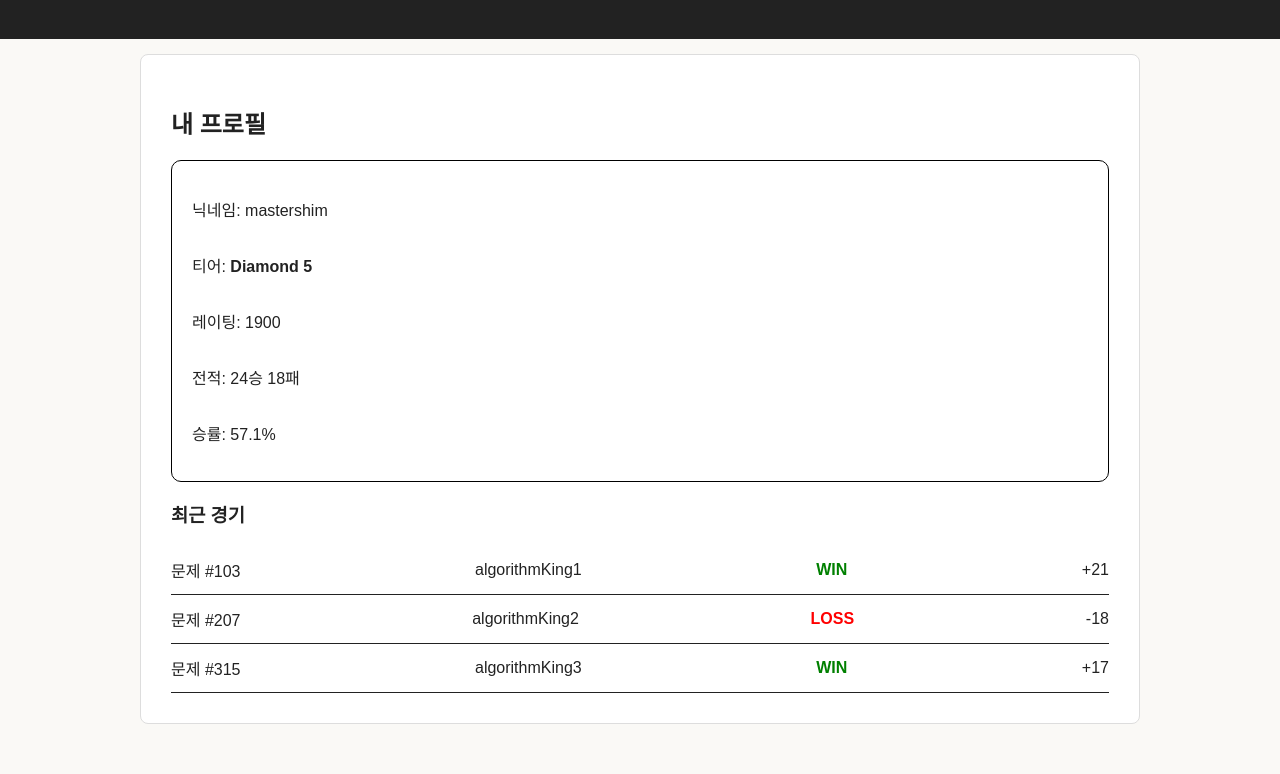
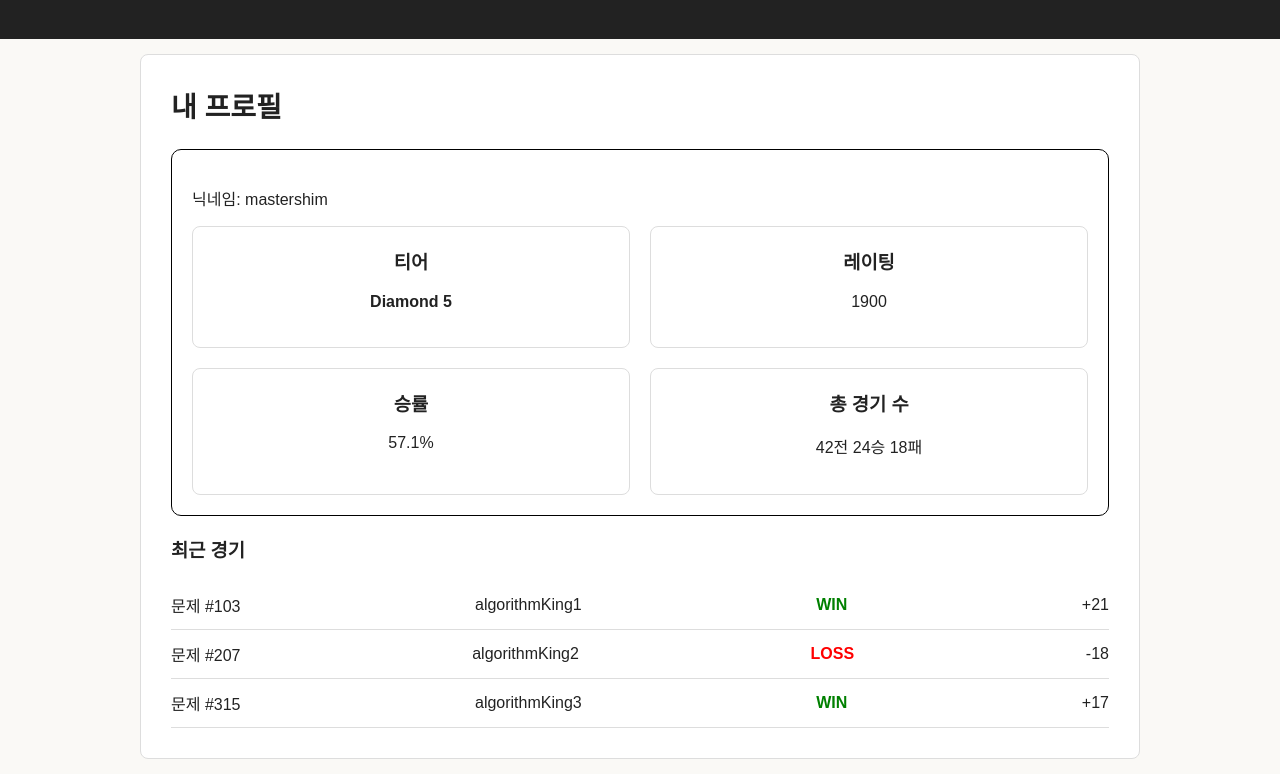
Before and after one commit to dhshim0105/ps-ranked, a plain HTML site: page profile.html in a window 1280 px wide. Shown: the part 90-864 px from the top of the page. Before the commit the page ends 829 px from the top, so only its background shows below. Drawn offline with Linux system fonts and the light colour scheme.

Commit message:
Add profile grid and shared styles

```diff
--- a/css/style.css
+++ b/css/style.css
@@ -82,6 +82,13 @@ main {
     margin: 15px 0;
 }
 
+.page-title {
+    font-size: 28px;
+
+    margin-top: 0;
+    margin-bottom: 24px;
+}
+
 
 /* ===== Dashboard Layout ===== */
 
@@ -90,9 +97,9 @@ main {
     display: flex;
     justify-content: space-between;
     align-items: stretch;
+    flex-wrap: wrap;
 
     gap: 20px;
-    flex-wrap: wrap;
 }
 
 
@@ -115,8 +122,9 @@ main {
 }
 
 #hero p {
-    margin:4px 0;
-    /*한 줄의 높이*/
+    margin: 4px 0;
+
+    /* 한 줄의 높이 */
     line-height: 1.6;
 }
 
@@ -127,8 +135,7 @@ main {
 
 /* ===== 공통 Button 스타일 ===== */
 
-.hero-button,
-.match-button {
+.button {
     background-color: rgb(123, 236, 240);
     color: black;
 
@@ -136,6 +143,16 @@ main {
     border-radius: 8px;
 
     font-weight: bold;
+
+    /* 상태 변화가 부드럽게 진행됨 */
+    transition: 0.2s;
+}
+
+.button:hover {
+    background-color: rgb(90, 210, 215);
+
+    /* 마우스를 올리면 살짝 위로 이동 */
+    transform: translateY(-2px);
 }
 
 .hero-button {
@@ -146,14 +163,6 @@ main {
 
     /* 위아래 12px, 좌우 24px */
     padding: 12px 24px;
-
-    /*변화 시간, 서서히 변하는 효과*/
-    transition: 0.2s;
-}
-
-.hero-button:hover {
-    background-color: rgb(90, 210, 215);
-    transform: translateY(-2px);
 }
 
 .match-button {
@@ -173,9 +182,16 @@ main {
 
 /* ===== Cards ===== */
 
+/* 여러 종류의 카드에서 재사용하는 공통 외형 */
+.card {
+    background-color: white;
+
+    border: 1px solid #ddd;
+    border-radius: 8px;
+}
+
 .player-card,
 .ranking-card {
-    /* 같은 Flex Container 안에서 남는 공간을 같은 비율로 나눠 가짐 */
     display: flex;
     flex-direction: column;
     justify-content: center;
@@ -189,7 +205,9 @@ main {
 .player-card a,
 .ranking-card a {
     display: inline-block;
+
     margin-top: 10px;
+
     text-decoration: none;
     font-weight: bold;
 }
@@ -199,10 +217,12 @@ main {
     margin-top: 0;
 }
 
+/* dashboard 안의 카드일 때만 남는 공간을 같은 비율로 나눠 가짐 */
 .dashboard-cards .player-card,
 .dashboard-cards .ranking-card {
     flex: 1;
 }
+
 
 /* ===== Game / Players ===== */
 
@@ -274,25 +294,54 @@ td {
 th {
     background-color: #222;
     color: white;
+
     font-weight: bold;
 }
 
-/* ===== match record ====== */
+
+/* ===== Match Record ===== */
+
 .match-record {
     display: flex;
     justify-content: space-between;
     align-items: center;
 
     padding: 12px 0;
-    border-bottom: 1px solid;
+
+    border-bottom: 1px solid #ddd;
 }
 
 .win {
+    color: green;
     font-weight: bold;
-    color: green;
 }
 
 .loss {
+    color: red;
     font-weight: bold;
-    color: red;
 }
+
+
+/* ===== Profile / Stats ===== */
+
+.profile-stats {
+    display: grid;
+
+    /*
+    1fr짜리 열을 2개 생성
+    → 프로필 통계를 2 × 2 형태로 배치
+    */
+    grid-template-columns: repeat(2, 1fr);
+
+    gap: 20px;
+}
+
+.stat-card {
+    padding: 20px;
+
+    text-align: center;
+}
+
+.stat-card h3 {
+    margin-top: 0;
+}
--- a/profile.html
+++ b/profile.html
@@ -21,14 +21,33 @@
     </header>
     <main>
         <section id="profile" class="main-section">
-            <h2>내 프로필</h2>
+            <h2 class="page-title">내 프로필</h2>
 
             <div class="player-card">
+
                 <p>닉네임: mastershim</p>
-                <p>티어: <span class="tier">Diamond 5</span></p>
-                <p>레이팅: <span class="rating">1900</span></p>
-                <p>전적: 24승 18패</p>
-                <p>승률: 57.1%</p>
+
+                <div class="profile-stats">
+
+                    <div class="stat-card card">
+                        <h3>티어</h3>
+                        <p><span class="tier">Diamond 5</span></p>
+                    </div>
+                    <div class="stat-card card">
+                        <h3>레이팅</h3>
+                        <p><span class="rating">1900</span></p>
+                    </div>
+                    <div class="stat-card card">
+                        <h3>승률</h3>
+                        <p>57.1%</p>
+                    </div>
+                    <div class="stat-card card">
+                        <h3>총 경기 수</h3>
+                        <p>42전 24승 18패</p>
+                    </div>
+
+                </div>
+
             </div>
 
             <div class="recent-match">
```
Also changed, not shown: game.html (+1 -1 lines), index.html (+1 -1 lines), match.html (+2 -2 lines), ranking.html (+1 -1 lines).
